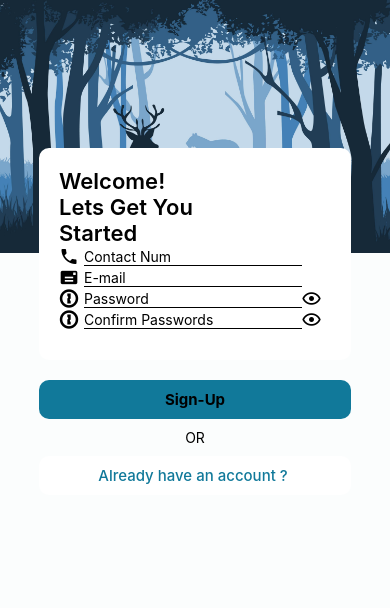
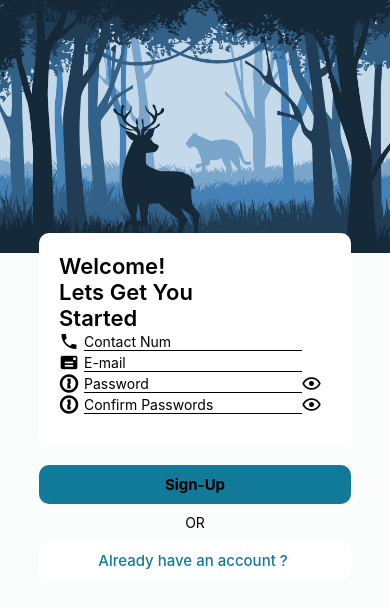
Before and after one commit to moeed1999/SafarApp, a React Native app: screen /Signup in a window 390 px wide. Shown: the top 608 px of the page. Built offline with nearby package versions, Linux system fonts and the light colour scheme.

Commit message:
fixed conditional design in signup

```diff
--- a/src/screens/SignUpPage/SignUpPage.js
+++ b/src/screens/SignUpPage/SignUpPage.js
@@ -21,6 +21,7 @@ const SignUpPage = ({ navigation }) => {
     const [alphaNumericFormat] = useState("[a-zA-Z]+")
     const [emailFormat] = useState(/^[a-zA-Z0-9.!#$%&'*+/=?^_`{|}~-]+@[a-zA-Z0-9-]+(?:\.[a-zA-Z0-9-]+)*$/)
     const [pressedSignUp, setPressedSignUp] = useState(false)
+    const [errorFlag, setErrorFlag] = useState(false)
 
 
     const handleSignUp = () => {
@@ -67,11 +68,17 @@ const SignUpPage = ({ navigation }) => {
             }))
             :
             delete errors['emailError'];
-        console.log(errors, 'after')
     }
 
     const approveSignUp = () => {
-        JSON.stringify(errors) !== '{}' ? Toast.show('signed up failed') : Toast.show('sign up success')
+        if (JSON.stringify(errors) !== '{}') {
+            Toast.show('signed up failed')
+            setErrorFlag(true)
+        }
+        else {
+            Toast.show('sign up success')
+            setErrorFlag(false)
+        }
     }
 
     return (
@@ -83,7 +90,7 @@ const SignUpPage = ({ navigation }) => {
                     source={require('../../assets/images/animatedBg3.jpg')} />
             </View>
             <View
-                style={[styles.formContainer, { marginTop: JSON.stringify(errors) === '{}' ? -20 : -105, }]}
+                style={[styles.formContainer, { marginTop: !errorFlag ? -20 : -105, }]}
             >
                 <Text style={styles.heading}>Welcome!{"\n"}Lets Get You{"\n"}Started</Text>
                 <TextFieldInput
```
